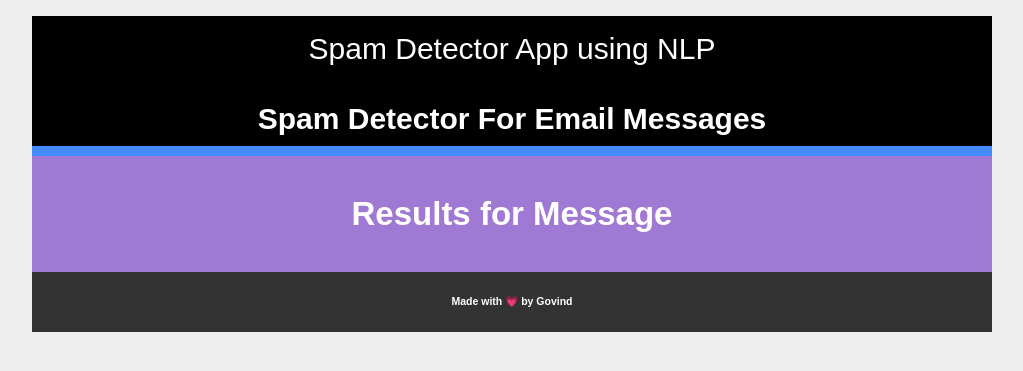
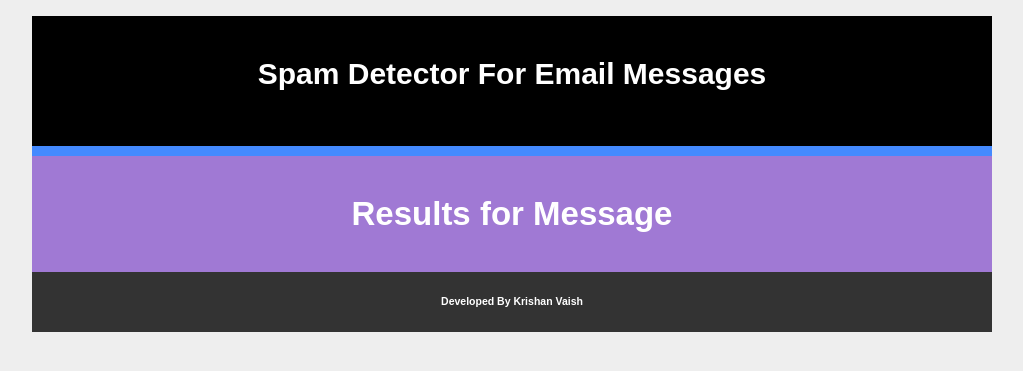
Before and after one commit to krishan-4/spam-ham, a Flask app: template templates/result.html in a window 1280 px wide. Shown: the top 371 px of the page, without its empty margins (128-1151 px from the left). Run offline with Flask 2, Linux system fonts and the light colour scheme; the template is opened without the code that fills it, so the values that code supplies are empty; parts of the project's set-up code (start-up, migrations or seed data) failed here and were passed over.

Commit message:
Update result.html

```diff
--- a/templates/result.html
+++ b/templates/result.html
@@ -9,7 +9,6 @@
 	<header>
 		<div class="container">
 		<div id="brandname">
-			Spam Detector App using NLP
 		</div>
 		<h2>Spam Detector For Email Messages</h2>
 
@@ -32,7 +31,7 @@
 
    <footer class="footer">
     <div class="footerContainer">
-        <p class="copyright"> Made with &#x1F497 by Govind </p>
+        <p class="copyright"> Developed By Krishan Vaish  </p>
     </div>
 
 </html>
```
